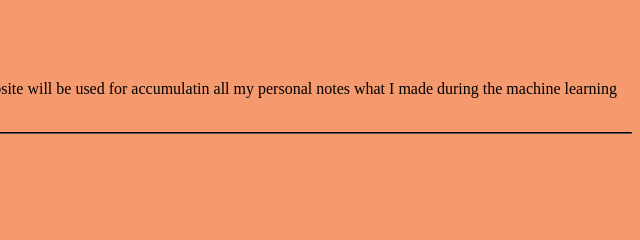
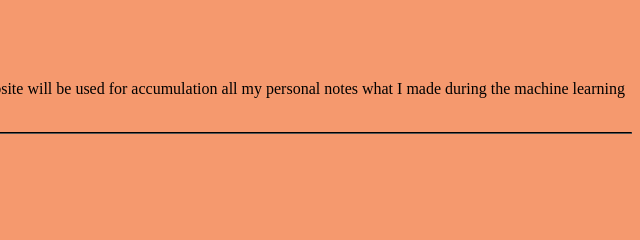
Before and after one commit to whwlstn/Machine-Learning-Research-Website, a plain HTML site: page index.html in a window 1280 px wide. Shown: the top 240 px of the page, 640-1280 px from the left. Drawn offline with Linux system fonts and the light colour scheme.

Commit message:
Update index.html

```diff
--- a/index.html
+++ b/index.html
@@ -9,7 +9,7 @@
 </head>
 <body>
     <h1>Jinsoo's Machine Learning Research</h1>
-    <p>I made this website for keeping the basic conepts what I learned during the projects. Also, this website will be used for accumulatin all my personal notes what I made during the machine learning project.</p>
+    <p>I made this website for keeping the basic conepts what I learned during the projects. Also, this website will be used for accumulation all my personal notes what I made during the machine learning project.</p>
     <hr>
     <h3>Personal Notes</h3>
     <table>
```
